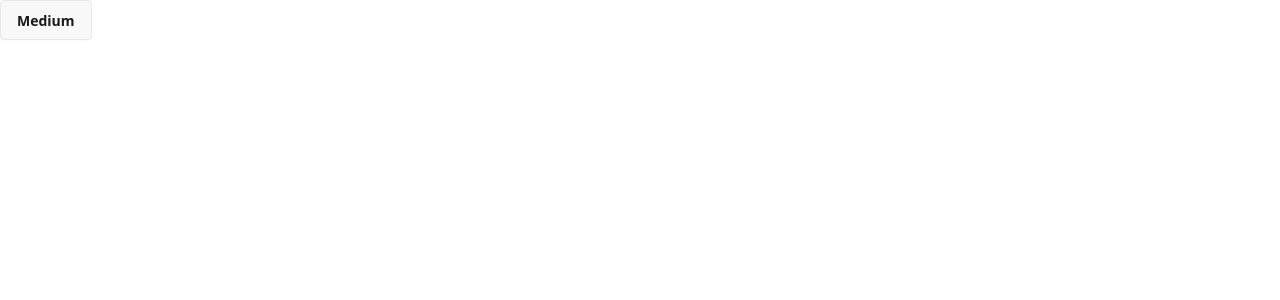
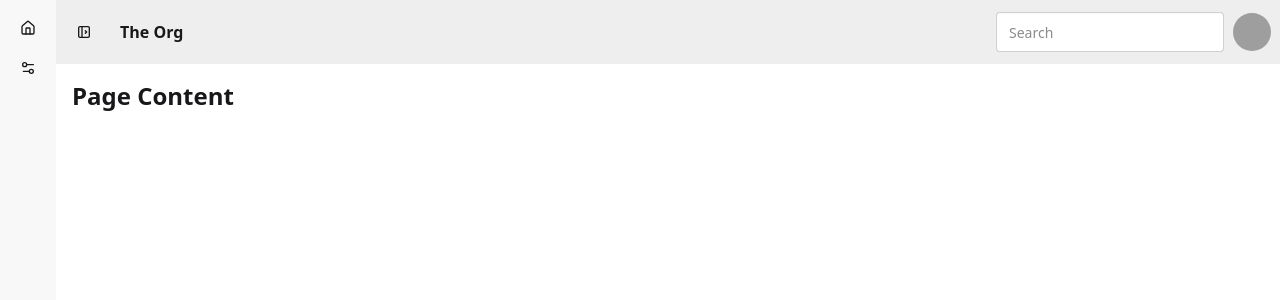
Before and after one commit to RaphCodec/the-org, a React (Vite) app: page / in a window 1280 px wide. Shown: the top 300 px of the page. Built offline with nearby package versions, Linux system fonts and the light colour scheme; grey boxes are pictures that could not be loaded.

Commit message:
feat(ui-layout): add basic app layout using daisyui
add a sidebar/navbar combo with a search bar and user avatar

```diff
--- a/src/App.tsx
+++ b/src/App.tsx
@@ -1,11 +1,9 @@
-import { useState } from 'react'
+import AppLayout from "./layout/AppLayout"
 
-function App() {
-
+export default function App() {
   return (
-    // test daisyui
-    <button className="btn">Medium</button>
+    <AppLayout>
+      <h1 className="text-2xl font-bold">Page Content</h1>
+    </AppLayout>
   )
 }
-
-export default App
--- /dev/null
+++ b/src/layout/AppLayout.tsx
@@ -0,0 +1,96 @@
+export default function AppLayout({ children }: { children: React.ReactNode }) {
+  return (
+    <div className="drawer lg:drawer-open">
+      <input id="my-drawer-4" type="checkbox" className="drawer-toggle" />
+      <div className="drawer-content">
+        {/* Navbar */}
+        <nav className="navbar w-full bg-base-300">
+          {/* LEFT */}
+          <div className="navbar-start">
+            <label
+              htmlFor="my-drawer-4"
+              aria-label="open sidebar"
+              className="btn btn-square btn-ghost"
+            >
+              {/* Sidebar toggle icon (unchanged) */}
+              <svg xmlns="http://www.w3.org/2000/svg" viewBox="0 0 24 24"
+                strokeLinejoin="round" strokeLinecap="round" strokeWidth="2"
+                fill="none" stroke="currentColor"
+                className="my-1.5 inline-block size-4">
+                <path d="M4 4m0 2a2 2 0 0 1 2 -2h12a2 2 0 0 1 2 2v12a2 2 0 0 1 -2 2h-12a2 2 0 0 1 -2 -2z" />
+                <path d="M9 4v16" />
+                <path d="M14 10l2 2l-2 2" />
+              </svg>
+            </label>
+
+            <span className="px-4 font-semibold">The Org</span>
+          </div>
+
+          {/* RIGHT */}
+          <div className="navbar-end gap-2">
+            <input
+              type="text"
+              placeholder="Search"
+              className="input input-bordered w-24 md:w-auto"
+            />
+
+            <div className="dropdown dropdown-end">
+              <div tabIndex={0} role="button" className="btn btn-ghost btn-circle avatar">
+                <div className="w-10 rounded-full">
+                  <img
+                    alt="avatar"
+                    src="https://img.daisyui.com/images/stock/photo-1534528741775-53994a69daeb.webp"
+                  />
+                </div>
+              </div>
+
+              <ul
+                tabIndex={-1}
+                className="menu menu-sm dropdown-content bg-base-100 rounded-box z-10 mt-3 w-52 p-2 shadow"
+              >
+                <li>
+                  <a className="justify-between">
+                    Profile <span className="badge">New</span>
+                  </a>
+                </li>
+                <li><a>Settings</a></li>
+                <li><a>Logout</a></li>
+              </ul>
+            </div>
+          </div>
+        </nav>
+
+
+        {/* Page content here */}
+        <div className="p-4">{children}</div>
+      </div>
+
+      <div className="drawer-side is-drawer-close:overflow-visible">
+        <label htmlFor="my-drawer-4" aria-label="close sidebar" className="drawer-overlay"></label>
+        <div className="flex min-h-full flex-col items-start bg-base-200 is-drawer-close:w-14 is-drawer-open:w-64">
+
+          {/* Sidebar content here */}
+          <ul className="menu w-full grow">
+            {/* List item */}
+            <li>
+              <button className="is-drawer-close:tooltip is-drawer-close:tooltip-right" data-tip="Homepage">
+                {/* Home icon */}
+                <svg xmlns="http://www.w3.org/2000/svg" viewBox="0 0 24 24" strokeLinejoin="round" strokeLinecap="round" strokeWidth="2" fill="none" stroke="currentColor" className="my-1.5 inline-block size-4"><path d="M15 21v-8a1 1 0 0 0-1-1h-4a1 1 0 0 0-1 1v8"></path><path d="M3 10a2 2 0 0 1 .709-1.528l7-5.999a2 2 0 0 1 2.582 0l7 5.999A2 2 0 0 1 21 10v9a2 2 0 0 1-2 2H5a2 2 0 0 1-2-2z"></path></svg>
+                <span className="is-drawer-close:hidden">Homepage</span>
+              </button>
+            </li>
+
+            {/* List item */}
+            <li>
+              <button className="is-drawer-close:tooltip is-drawer-close:tooltip-right" data-tip="Settings">
+                {/* Settings icon */}
+                <svg xmlns="http://www.w3.org/2000/svg" viewBox="0 0 24 24" strokeLinejoin="round" strokeLinecap="round" strokeWidth="2" fill="none" stroke="currentColor" className="my-1.5 inline-block size-4"><path d="M20 7h-9"></path><path d="M14 17H5"></path><circle cx="17" cy="17" r="3"></circle><circle cx="7" cy="7" r="3"></circle></svg>
+                <span className="is-drawer-close:hidden">Settings</span>
+              </button>
+            </li>
+          </ul>
+        </div>
+      </div>
+    </div>
+  )
+}
```
